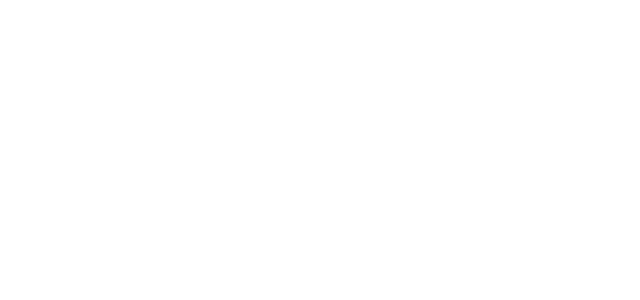
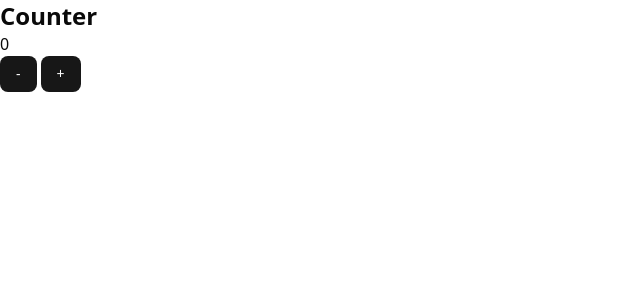
Before and after one commit to tjdux/react.js-and-supabase, a React (Vite) app: page /counter in a window 1280 px wide. Before the commit this address had no page. Shown: the top 300 px of the page, without its empty margins (0-640 px from the left). Built offline with nearby package versions, Linux system fonts and the light colour scheme.

Commit message:
zustand basic

```diff
--- a/package.json
+++ b/package.json
@@ -25,7 +25,8 @@
     "react-router": "^7.9.6",
     "sonner": "^2.0.7",
     "tailwind-merge": "^3.4.0",
-    "tailwindcss": "^4.1.17"
+    "tailwindcss": "^4.1.17",
+    "zustand": "^5.0.8"
   },
   "devDependencies": {
     "@eslint/js": "^9.25.0",
--- a/src/App.tsx
+++ b/src/App.tsx
@@ -3,6 +3,7 @@
 import IndexPage from "./pages/index-page";
 import SignInPage from "./pages/sign-in-page";
 import SignUpPage from "./pages/sign-up-page";
+import CounterPage from "./pages/counter-page";
 
 function AuthLayout() {
   return (
@@ -17,6 +18,7 @@
   return (
     <Routes>
       <Route path="/" element={<IndexPage />}></Route>
+      <Route path="/counter" element={<CounterPage />} />
       <Route element={<AuthLayout />}>
         <Route path="/sign-in" element={<SignInPage />}></Route>
         <Route path="/sign-up" element={<SignUpPage />}></Route>
--- /dev/null
+++ b/src/components/counter/Controller.tsx
@@ -0,0 +1,16 @@
+import { useDecreaseCount, useIncreaseCount } from "@/store/count";
+import { Button } from "../ui/button";
+
+export default function Controller() {
+  const decrease = useDecreaseCount();
+  const increase = useIncreaseCount();
+
+  return (
+    <>
+      <Button onClick={decrease} className="mr-1">
+        -
+      </Button>
+      <Button onClick={increase}>+</Button>
+    </>
+  );
+}
--- /dev/null
+++ b/src/components/counter/Viewer.tsx
@@ -0,0 +1,11 @@
+import { useCount } from "@/store/count";
+
+export default function Viewer() {
+  const count = useCount();
+
+  return (
+    <>
+      <h1>{count}</h1>
+    </>
+  );
+}
--- /dev/null
+++ b/src/pages/counter-page.tsx
@@ -0,0 +1,12 @@
+import Controller from "@/components/counter/Controller";
+import Viewer from "@/components/counter/Viewer";
+
+export default function CounterPage() {
+  return (
+    <>
+      <h1 className="text-2xl font-bold">Counter</h1>
+      <Viewer />
+      <Controller />
+    </>
+  );
+}
--- /dev/null
+++ b/src/store/count.ts
@@ -0,0 +1,40 @@
+import { create } from "zustand";
+
+type Store = {
+  count: number;
+  actions: {
+    increase: () => void;
+    decrease: () => void;
+  };
+};
+
+export const useCountStore = create<Store>((set, get) => ({
+  count: 0,
+  actions: {
+    increase: () => {
+      set((store) => ({
+        count: store.count + 1,
+      }));
+    },
+    decrease: () => {
+      set((store) => ({
+        count: store.count - 1,
+      }));
+    },
+  },
+}));
+
+export const useCount = () => {
+  const count = useCountStore((store) => store.count);
+  return count;
+};
+
+export const useIncreaseCount = () => {
+  const increase = useCountStore((store) => store.actions.increase);
+  return increase;
+};
+
+export const useDecreaseCount = () => {
+  const decrease = useCountStore((store) => store.actions.decrease);
+  return decrease;
+};
```
Also changed, not shown: 1 other file (tests, documents, lock files or other folders).
